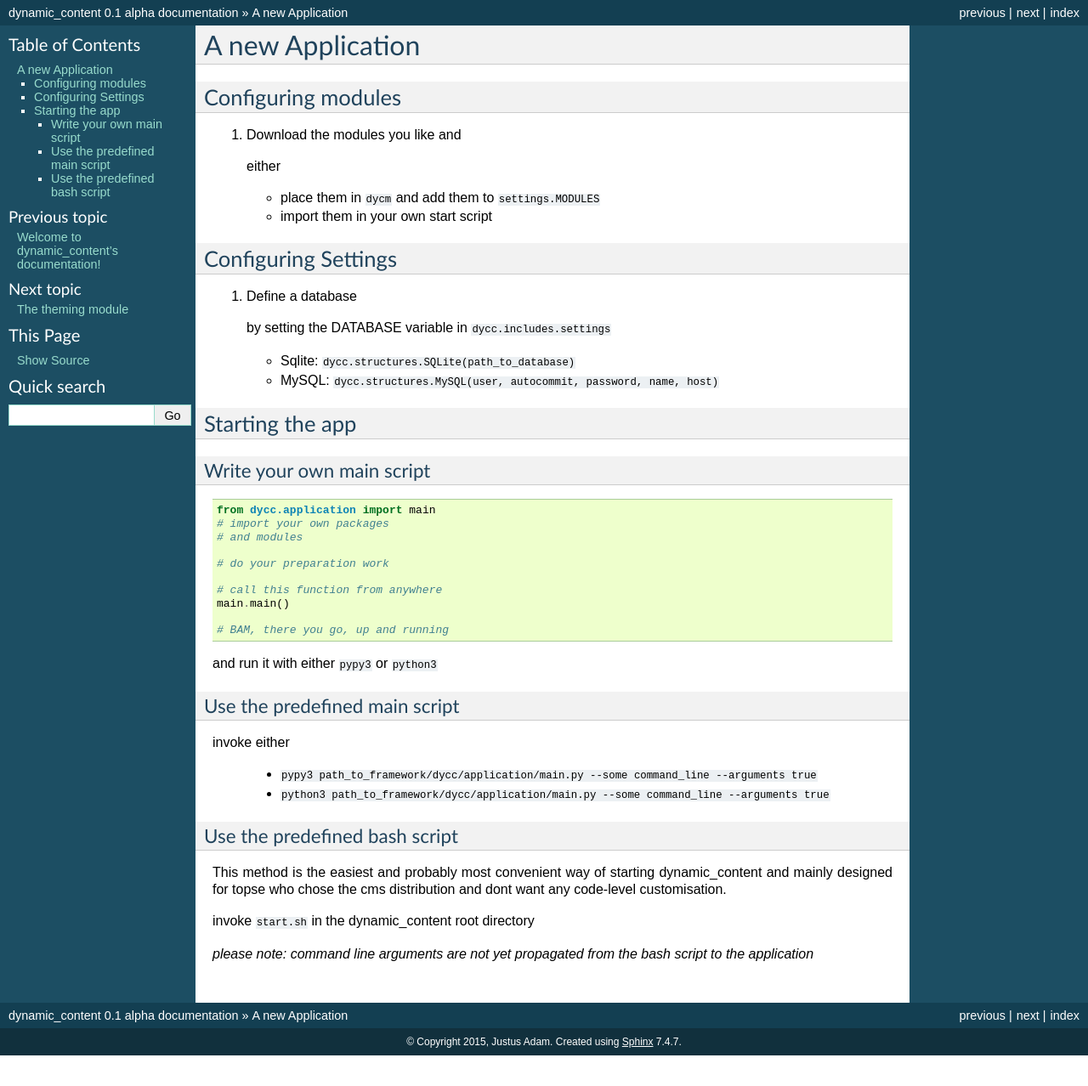
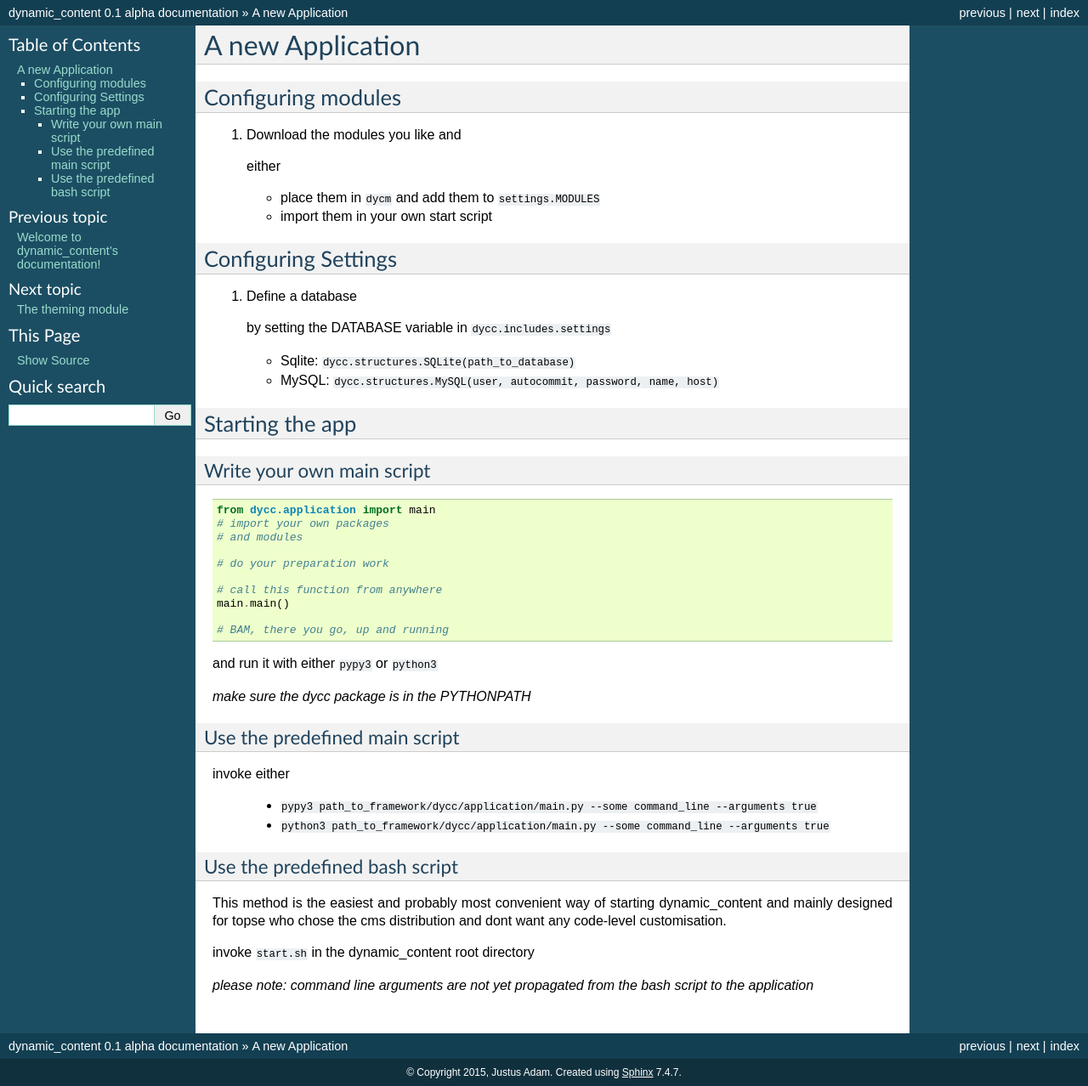
Before and after one commit to JustusAdam/dynamic_content_documentation, a Sphinx documentation site: the page built from source/apps.rst, in a window 1280 px wide. Shown: the whole page at 85% size. Built offline with Sphinx 7.4.7, drawn with Linux system fonts in a browser that asks for light colours; formulas are drawn with MathJax 3; before the commit the page ends 1242 px from its top, so only the background shows below that.

Commit message:
added an informative line about the path

```diff
--- a/source/apps.rst
+++ b/source/apps.rst
@@ -44,6 +44,8 @@ Write your own main script
 
 and run it with either ``pypy3`` or ``python3``
 
+*make sure the dycc package is in the PYTHONPATH*
+
 Use the predefined main script
 ^^^^^^^^^^^^^^^^^^^^^^^^^^^^^^
 
```
